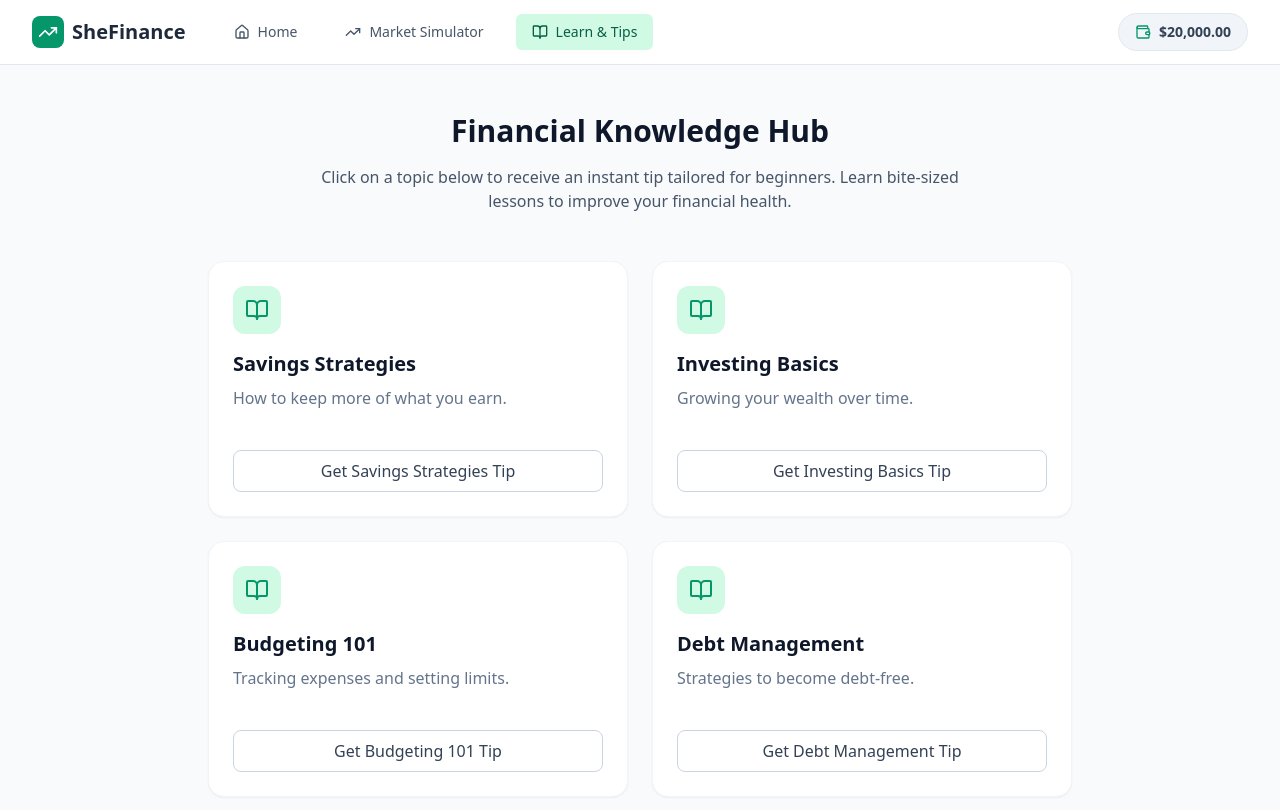
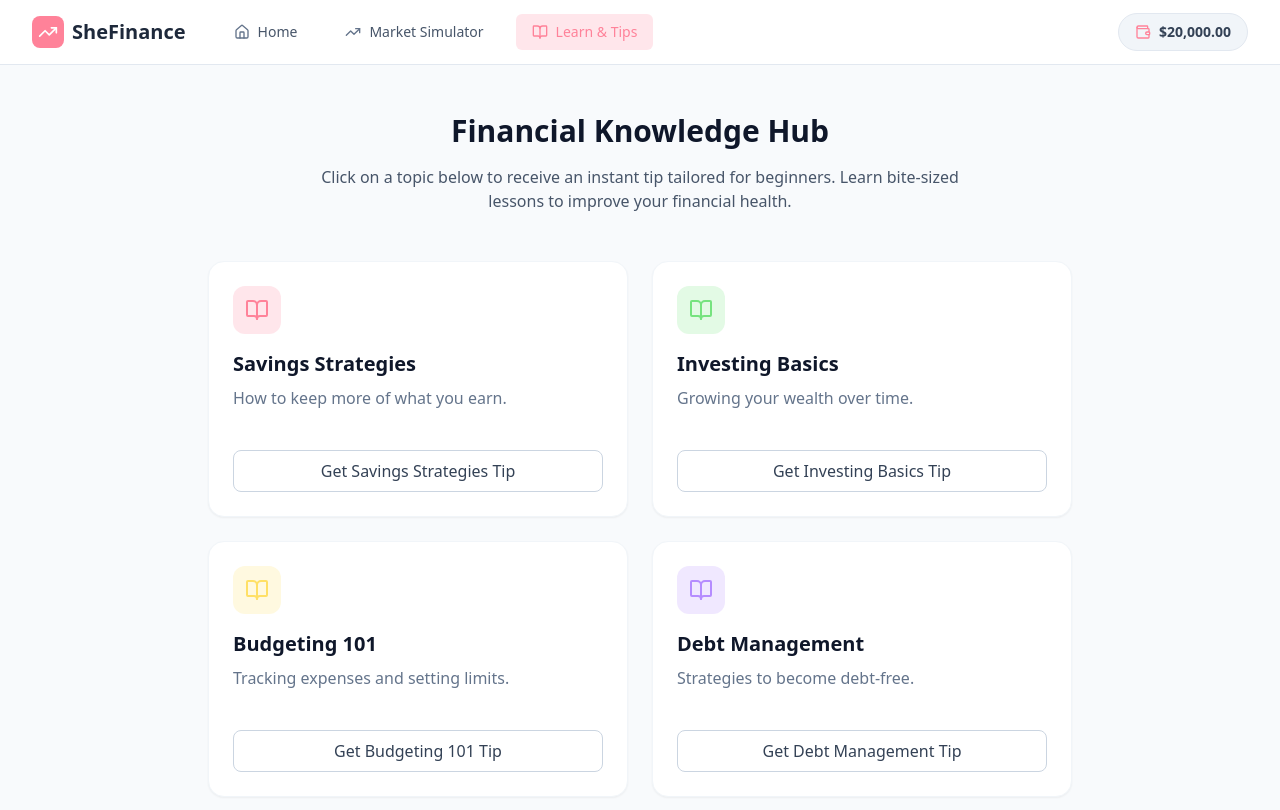
Before and after one commit to 404-Errors-ElleHacks/Finance, a React (Vite) app in the folder financemaster-ai/: page / in a window 1280 px wide. Both pictures are taken after a click on the button "Learn & Tips". Shown: the top 810 px of the page. Built offline with nearby package versions, Linux system fonts and the light colour scheme; no server answers.

Commit message:
Updated colours

```diff
--- a/financemaster-ai/components/Home.tsx
+++ b/financemaster-ai/components/Home.tsx
@@ -15,19 +15,24 @@ export const Home: React.FC<HomeProps> = ({ onStart, onLearn }) => {
       <section className="flex-1 flex items-center justify-center py-20 bg-gradient-to-br from-slate-50 to-slate-100 relative overflow-hidden">
         <div className="absolute inset-0 bg-[url('https://www.transparenttextures.com/patterns/cubes.png')] opacity-10"></div>
         <div className="max-w-4xl mx-auto px-6 text-center z-10">
-          <span className="inline-block py-1 px-3 rounded-full bg-emerald-100 text-emerald-800 text-sm font-semibold mb-6">
+          <span className="inline-block py-1 px-3 rounded-full bg-[#FF96A8]/20 text-[#FF96A8] text-sm font-semibold mb-6">
             Helping Women Gain Financial Literacy
           </span>
           <h1 className="text-5xl md:text-7xl font-extrabold text-slate-900 tracking-tight mb-8">
             Your Financial Confidence <br />
-            <span className="text-emerald-600">Starts Here</span>
+            <span className="text-[#76E37F]">Starts Here</span>
           </h1>
           <p className="text-xl text-slate-600 mb-10 max-w-2xl mx-auto leading-relaxed">
             Practice stock trading using virtual currency in a supportive, low-pressure space designed for women. Explore strategies, analyze trends, and get personalized guidance from our AI assistant.
           </p>
           <div className="flex flex-col sm:flex-row gap-4 justify-center">
-            <Button size="lg" onClick={onStart} className="shadow-lg shadow-emerald-600/20">
-              Start Trading Now <ArrowRight className="ml-2 w-5 h-5" />
+            {/* Main Button updated to #FF96A8 */}
+            <Button
+              size="lg"
+              onClick={onStart}
+              className="bg-[#FF96A8] text-white shadow-lg shadow-[#FF96A8]/40 hover:bg-[#ff7d92] border-none transition-all"
+            >
+              Start Trading Now <ArrowRight className="ml-2 w-5 h-5 text-white" />
             </Button>
             <Button size="lg" variant="outline" onClick={onLearn}>
               Learn Basics First
@@ -40,9 +45,9 @@ export const Home: React.FC<HomeProps> = ({ onStart, onLearn }) => {
       <section className="py-20 bg-white">
         <div className="max-w-7xl mx-auto px-6">
           <div className="grid md:grid-cols-3 gap-12">
-            <div className="p-8 rounded-2xl bg-slate-50 border border-slate-100 hover:shadow-xl transition-shadow">
-              <div className="w-12 h-12 bg-blue-100 rounded-xl flex items-center justify-center mb-6">
-                <TrendingUp className="w-6 h-6 text-blue-600" />
+            <div className="p-8 rounded-2xl bg-[#FF96A8]/10 border border-slate-100 hover:shadow-xl transition-shadow hover:shadow-[#FF96A8]/30">
+              <div className="w-12 h-12 bg-[#FF96A8]/20 rounded-xl flex items-center justify-center mb-6">
+                <TrendingUp className="w-6 h-6 text-[#FF96A8]" />
               </div>
               <h3 className="text-xl font-bold text-slate-900 mb-3">Real-time Simulation</h3>
               <p className="text-slate-600">
@@ -50,9 +55,9 @@ export const Home: React.FC<HomeProps> = ({ onStart, onLearn }) => {
               </p>
             </div>
 
-            <div className="p-8 rounded-2xl bg-slate-50 border border-slate-100 hover:shadow-xl transition-shadow">
-              <div className="w-12 h-12 bg-emerald-100 rounded-xl flex items-center justify-center mb-6">
-                <ShieldCheck className="w-6 h-6 text-emerald-600" />
+            <div className="p-8 rounded-2xl bg-[#FFE066]/20 border border-slate-100 hover:shadow-xl transition-shadow hover:shadow-[#FFE066]/40">
+              <div className="w-12 h-12 bg-[#FFE066]/30 rounded-xl flex items-center justify-center mb-6">
+                <ShieldCheck className="w-6 h-6 text-[#FFE066]" />
               </div>
               <h3 className="text-xl font-bold text-slate-900 mb-3">Risk-Free Learning</h3>
               <p className="text-slate-600">
@@ -60,9 +65,9 @@ export const Home: React.FC<HomeProps> = ({ onStart, onLearn }) => {
               </p>
             </div>
 
-            <div className="p-8 rounded-2xl bg-slate-50 border border-slate-100 hover:shadow-xl transition-shadow">
-              <div className="w-12 h-12 bg-purple-100 rounded-xl flex items-center justify-center mb-6">
-                <Zap className="w-6 h-6 text-purple-600" />
+            <div className="p-8 rounded-2xl bg-[#B58CFF]/20 border border-slate-100 hover:shadow-xl transition-shadow hover:shadow-[#B58CFF]/40">
+              <div className="w-12 h-12 bg-[#B58CFF]/30 rounded-xl flex items-center justify-center mb-6">
+                <Zap className="w-6 h-6 text-[#B58CFF]" />
               </div>
               <h3 className="text-xl font-bold text-slate-900 mb-3">AI Insights</h3>
               <p className="text-slate-600">
--- a/financemaster-ai/components/Learn.tsx
+++ b/financemaster-ai/components/Learn.tsx
@@ -17,10 +17,10 @@ export const Learn: React.FC = () => {
   };
 
   const categories = [
-    { id: 'savings', label: 'Savings Strategies', desc: 'How to keep more of what you earn.' },
-    { id: 'investing', label: 'Investing Basics', desc: 'Growing your wealth over time.' },
-    { id: 'budgeting', label: 'Budgeting 101', desc: 'Tracking expenses and setting limits.' },
-    { id: 'debt', label: 'Debt Management', desc: 'Strategies to become debt-free.' },
+    { id: 'savings', label: 'Savings Strategies', desc: 'How to keep more of what you earn.', color: '#FF8299' }, // pink
+    { id: 'investing', label: 'Investing Basics', desc: 'Growing your wealth over time.', color: '#76E37F' }, // green
+    { id: 'budgeting', label: 'Budgeting 101', desc: 'Tracking expenses and setting limits.', color: '#FFE066' }, // yellow
+    { id: 'debt', label: 'Debt Management', desc: 'Strategies to become debt-free.', color: '#B58CFF' }, // purple
   ];
 
   return (
@@ -36,15 +36,21 @@ export const Learn: React.FC = () => {
       <div className="grid md:grid-cols-2 gap-6">
         {categories.map((cat) => (
           <div key={cat.id} className="bg-white p-6 rounded-2xl shadow-sm border border-slate-100 hover:shadow-md transition-all group">
-            <div className="w-12 h-12 bg-emerald-100 rounded-xl flex items-center justify-center mb-4 group-hover:bg-emerald-600 transition-colors">
-              <BookOpen className="w-6 h-6 text-emerald-600 group-hover:text-white transition-colors" />
+            <div
+              className="w-12 h-12 rounded-xl flex items-center justify-center mb-4 transition-colors"
+              style={{ backgroundColor: `${cat.color}33` }} // 20% opacity pastel background
+            >
+              <BookOpen
+                className="w-6 h-6 transition-colors"
+                style={{ color: cat.color }}
+              />
             </div>
             <h3 className="text-xl font-bold text-slate-900 mb-2">{cat.label}</h3>
             <p className="text-slate-500 mb-6 h-10">{cat.desc}</p>
             <Button
                 onClick={() => handleGetTip(cat.label)}
                 variant="outline"
-                className="w-full hover:bg-emerald-50 hover:border-emerald-200 hover:text-emerald-700"
+                className="w-full hover:bg-slate-50"
             >
               Get {cat.label} Tip
             </Button>
--- a/financemaster-ai/components/Navbar.tsx
+++ b/financemaster-ai/components/Navbar.tsx
@@ -9,13 +9,21 @@ interface NavbarProps {
 }
 
 export const Navbar: React.FC<NavbarProps> = ({ currentView, onChangeView, balance }) => {
+  const navColors = {
+    [ViewState.HOME]: '#FF8299',
+    [ViewState.MARKET]: '#FF8299',
+    [ViewState.LEARN]: '#FF8299'
+  };
 
   const navItemClass = (view: ViewState) => `
     flex items-center px-4 py-2 text-sm font-medium rounded-md transition-colors
     ${currentView === view
-      ? 'bg-emerald-100 text-emerald-800'
+      ? `bg-[${navColors[view]}]/20 text-[${navColors[view]}]`
       : 'text-slate-600 hover:bg-slate-100 hover:text-slate-900'}
   `;
+
+  const iconClass = (view: ViewState) =>
+    `w-4 h-4 mr-2 ${currentView === view ? `text-[${navColors[view]}]` : 'text-slate-500'}`;
 
   return (
     <nav className="bg-white border-b border-slate-200 sticky top-0 z-50">
@@ -23,32 +31,23 @@ export const Navbar: React.FC<NavbarProps> = ({ currentView, onChangeView, balan
         <div className="flex justify-between h-16">
           <div className="flex items-center">
             <div className="flex-shrink-0 flex items-center gap-2 cursor-pointer" onClick={() => onChangeView(ViewState.HOME)}>
-              <div className="w-8 h-8 bg-emerald-600 rounded-lg flex items-center justify-center">
+              <div className="w-8 h-8 bg-[#FF8299] rounded-lg flex items-center justify-center">
                 <TrendingUp className="h-5 w-5 text-white" />
               </div>
               <span className="font-bold text-xl text-slate-800">SheFinance</span>
             </div>
 
             <div className="hidden sm:ml-8 sm:flex sm:space-x-4">
-              <button
-                onClick={() => onChangeView(ViewState.HOME)}
-                className={navItemClass(ViewState.HOME)}
-              >
-                <Home className="w-4 h-4 mr-2" />
+              <button onClick={() => onChangeView(ViewState.HOME)} className={navItemClass(ViewState.HOME)}>
+                <Home className={iconClass(ViewState.HOME)} />
                 Home
               </button>
-              <button
-                onClick={() => onChangeView(ViewState.MARKET)}
-                className={navItemClass(ViewState.MARKET)}
-              >
-                <TrendingUp className="w-4 h-4 mr-2" />
+              <button onClick={() => onChangeView(ViewState.MARKET)} className={navItemClass(ViewState.MARKET)}>
+                <TrendingUp className={iconClass(ViewState.MARKET)} />
                 Market Simulator
               </button>
-              <button
-                onClick={() => onChangeView(ViewState.LEARN)}
-                className={navItemClass(ViewState.LEARN)}
-              >
-                <BookOpen className="w-4 h-4 mr-2" />
+              <button onClick={() => onChangeView(ViewState.LEARN)} className={navItemClass(ViewState.LEARN)}>
+                <BookOpen className={iconClass(ViewState.LEARN)} />
                 Learn & Tips
               </button>
             </div>
@@ -56,21 +55,20 @@ export const Navbar: React.FC<NavbarProps> = ({ currentView, onChangeView, balan
 
           <div className="flex items-center">
             <div className="bg-slate-100 px-4 py-2 rounded-full flex items-center gap-2 border border-slate-200">
-              <Wallet className="w-4 h-4 text-emerald-600" />
+              <Wallet className="w-4 h-4 text-[#FF8299]" />
               <span className="text-sm font-semibold text-slate-700">
                 ${balance.toLocaleString('en-US', { minimumFractionDigits: 2, maximumFractionDigits: 2 })}
               </span>
             </div>
-            {/* Mobile menu button could go here */}
           </div>
         </div>
       </div>
 
       {/* Mobile Nav */}
       <div className="sm:hidden flex justify-around border-t border-slate-100 py-2">
-          <button onClick={() => onChangeView(ViewState.HOME)} className="p-2 text-slate-500 hover:text-emerald-600"><Home/></button>
-          <button onClick={() => onChangeView(ViewState.MARKET)} className="p-2 text-slate-500 hover:text-emerald-600"><TrendingUp/></button>
-          <button onClick={() => onChangeView(ViewState.LEARN)} className="p-2 text-slate-500 hover:text-emerald-600"><BookOpen/></button>
+        <button onClick={() => onChangeView(ViewState.HOME)} className="p-2 text-[#FF8299]"><Home /></button>
+        <button onClick={() => onChangeView(ViewState.MARKET)} className="p-2 text-[#FFE066]"><TrendingUp /></button>
+        <button onClick={() => onChangeView(ViewState.LEARN)} className="p-2 text-[#B58CFF]"><BookOpen /></button>
       </div>
     </nav>
   );
```
